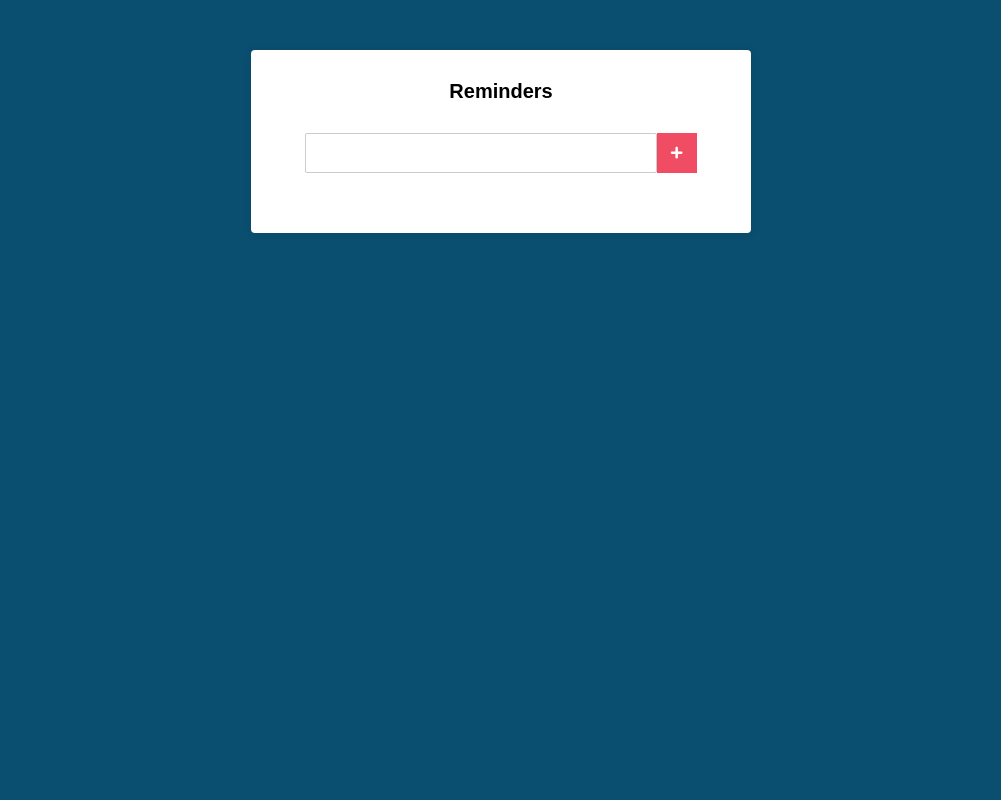
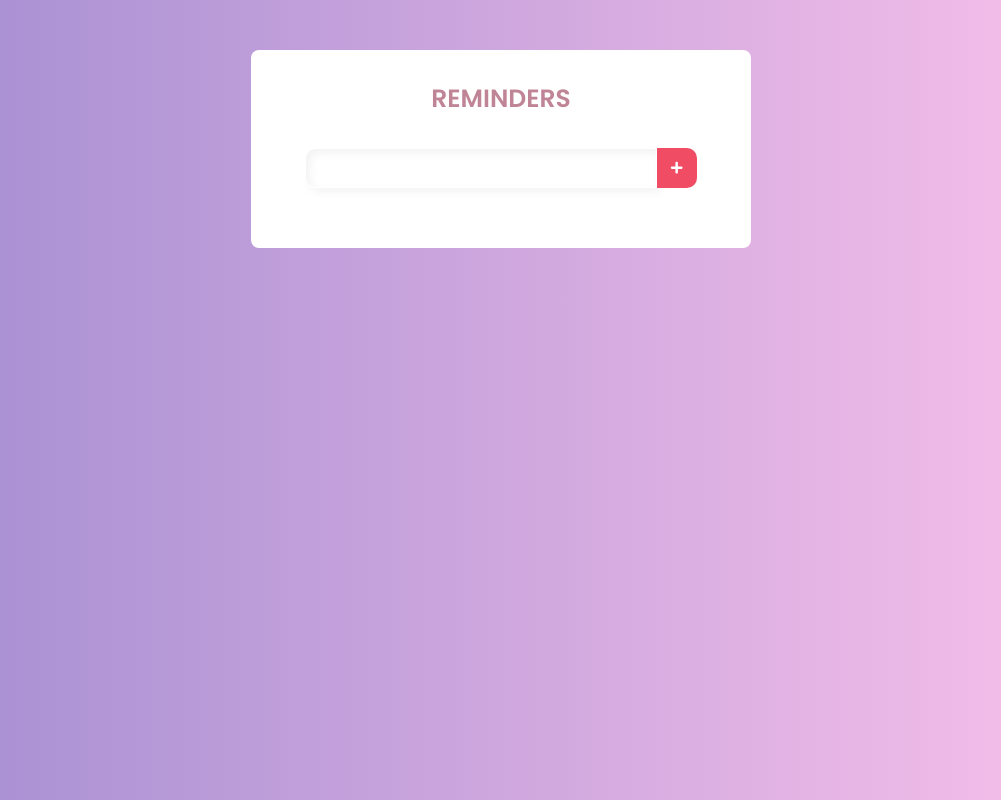
Before and after one commit to MatheusWFranca/todo-list, a React (Create React App) app: page / in a window 1280 px wide. Shown: the whole page, without its empty margins (139-1140 px from the left). Built offline with nearby package versions, Linux system fonts and the light colour scheme.

Commit message:
UI improvements

```diff
--- a/public/index.html
+++ b/public/index.html
@@ -1,5 +1,10 @@
 <!DOCTYPE html>
 <html lang="pt-BR">
+
+  <link
+  href="https://fonts.googleapis.com/css2?family=Archivo:wght@400;700&amp;family=Poppins:wght@400;600&amp;display=swap"
+  rel="stylesheet">
+</head>
 
 <head>
   <meta charset="utf-8" />
--- a/src/App.css
+++ b/src/App.css
@@ -7,7 +7,7 @@
 
 body {
   font-family: sans-serif;
-  background: #0a4f70;
+  background-image: linear-gradient(to right, #a18cd1 0%, #fbc2eb 100%);
 }
 
 button {
--- a/src/components/Form/Form.css
+++ b/src/components/Form/Form.css
@@ -9,9 +9,13 @@
   height: 40px;
   padding: 0 20px;
   font-size: 20px;
-  border: 1px solid #ccc;
-  border-radius: 2px;
+  border: 1px solid #fff;
+  border-radius: 10px 0px 0px 10px;
   min-width: 80%;
+  box-shadow: -4px -4px 10px rgba(255, 255, 255, 1),
+              inset 4px 4px 10px rgba(0, 0, 0, 0.05),
+              inset -4px -4px 10px rgba(255, 255, 255, 1),
+              4px 4px 10px rgba(0, 0, 0, 0.05);
 }
 
 .form button[type="submit"] {
@@ -23,6 +27,7 @@
   display: flex;
   align-items: center;
   justify-content: center;
+  border-radius: 0px 10px 10px 0px;
 }
 
 .form button[type="submit"]:hover {
--- a/src/components/Main.css
+++ b/src/components/Main.css
@@ -2,12 +2,16 @@
   background: #fff;
   padding: 30px;
   margin: 50px auto;
-  max-width: 500px;
-  border-radius: 4px;
-  box-shadow: 0 0 10px rgba(0, 0, 0, 0.1);
+  width: 500px;
+  position: relative;
+  border-radius: 8px;
+  box-sizing: border-box;
 }
 
 .main h1 {
-  font-size: 20px;
+  font-family: Poppins, sans-serif;
+  color: #C08497;
+  font-size: 25px;
   text-align: center;
+  text-transform: uppercase;
 }
--- a/src/components/Tarefas/Tarefas.css
+++ b/src/components/Tarefas/Tarefas.css
@@ -3,6 +3,7 @@
 }
 
 .tarefas li {
+  color: #C08497;
   display: flex;
   align-items: center;
   justify-content: space-between;
@@ -10,7 +11,7 @@
 }
 
 .tarefas li:hover {
-  background: #51c5de;
+  background: #D8DCFF;
   transition-duration: 0.4s;
   border-radius: 5px;
 }
```
